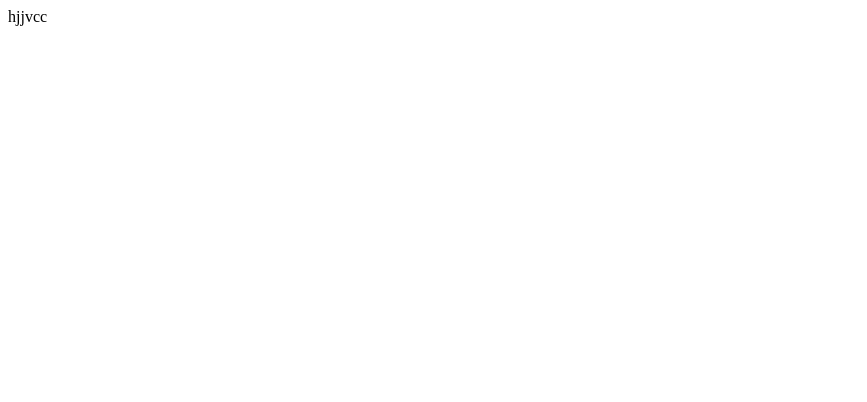
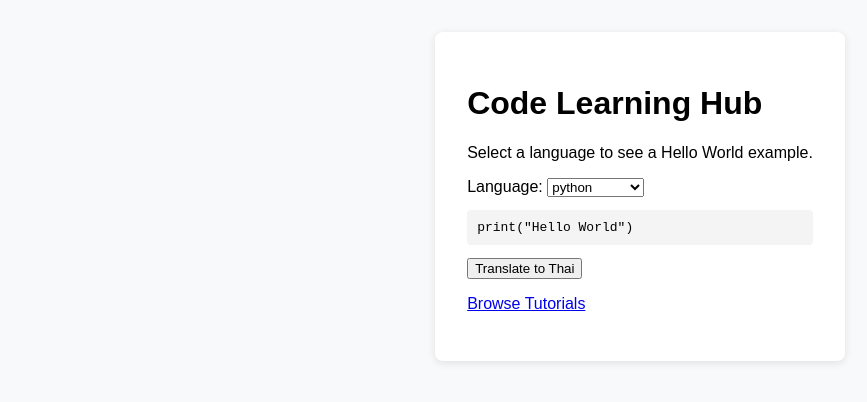
Before and after one commit to osakix/Q2z, a website: page index.html in a window 1280 px wide. Shown: the whole page, without its empty margins (0-867 px from the left). Drawn offline with Linux system fonts and the light colour scheme.

Commit message:
Fix resource paths for static viewing

```diff
--- a/index.html
+++ b/index.html
@@ -1 +1,24 @@
-hjjvcc
+<!DOCTYPE html>
+<html lang="en">
+<head>
+    <meta charset="UTF-8" />
+    <meta name="viewport" content="width=device-width, initial-scale=1.0" />
+    <title>Code Learning Hub</title>
+    <link rel="stylesheet" href="./style.css" />
+</head>
+<body>
+    <div class="container">
+        <h1 id="title">Code Learning Hub</h1>
+        <p id="intro">Select a language to see a Hello World example.</p>
+
+        <label for="language-select">Language:</label>
+        <select id="language-select"></select>
+
+        <pre id="code-example"></pre>
+
+        <button id="translate-btn">Translate to Thai</button>
+        <p><a href="tutorials/index.html">Browse Tutorials</a></p>
+    </div>
+    <script type="module" src="./src/main.js"></script>
+</body>
+</html>
--- /dev/null
+++ b/src/main.js
@@ -0,0 +1,53 @@
+import { samples } from './samples.js';
+
+const translations = {
+  en: {
+    title: 'Code Learning Hub',
+    intro: 'Select a language to see a Hello World example.',
+    button: 'Translate to Thai'
+  },
+  th: {
+    title: 'ศูนย์เรียนรู้การเขียนโค้ด',
+    intro: 'เลือกภาษาเพื่อดูตัวอย่าง Hello World',
+    button: 'แปลเป็นภาษาอังกฤษ'
+  }
+};
+
+const langSelect = document.getElementById('language-select');
+const codeExample = document.getElementById('code-example');
+const title = document.getElementById('title');
+const intro = document.getElementById('intro');
+const translateBtn = document.getElementById('translate-btn');
+
+function populateLanguages() {
+  Object.keys(samples).forEach(key => {
+    const opt = document.createElement('option');
+    opt.value = key;
+    opt.textContent = key;
+    langSelect.appendChild(opt);
+  });
+}
+
+function updateLanguage() {
+  codeExample.textContent = samples[langSelect.value];
+}
+
+function setLocale(locale) {
+  const t = translations[locale];
+  title.textContent = t.title;
+  intro.textContent = t.intro;
+  translateBtn.textContent = t.button;
+  translateBtn.dataset.locale = locale;
+}
+
+langSelect.addEventListener('change', updateLanguage);
+translateBtn.addEventListener('click', () => {
+  const newLocale = translateBtn.dataset.locale === 'en' ? 'th' : 'en';
+  setLocale(newLocale);
+});
+
+const browserLang = navigator.language.startsWith('th') ? 'th' : 'en';
+setLocale(browserLang);
+populateLanguages();
+langSelect.value = 'python';
+updateLanguage();
--- /dev/null
+++ b/src/samples.js
@@ -0,0 +1,99 @@
+export const samples = {
+  abap: 'WRITE \u0027Hello World\u0027.',
+  actionscript: 'trace("Hello World")',
+  ada: 'with Ada.Text_IO;\nprocedure Hello is\nbegin\n  Ada.Text_IO.Put_Line("Hello World");\nend Hello;',
+  apl: '"Hello World"',
+  assembly: '; depends on flavor',
+  awk: 'BEGIN { print "Hello World" }',
+  bash: 'echo "Hello World"',
+  basic: 'PRINT "Hello World"',
+  b: 'main(){ /* example for B language */ }',
+  bison: '%{\n#include <stdio.h>\n%}\n%%\n%%\nint main(){ printf("Hello World\\n"); }',
+  boo: 'print("Hello World")',
+  c: '#include <stdio.h>\nint main(){ printf("Hello World\\n"); return 0; }',
+  'c#': 'using System; class Program { static void Main() { Console.WriteLine("Hello World"); } }',
+  'c++': '#include <iostream>\nint main(){ std::cout << "Hello World"; }',
+  clojure: '(println "Hello World")',
+  cobol: 'IDENTIFICATION DIVISION. PROGRAM-ID. HELLO. PROCEDURE DIVISION. DISPLAY "Hello World". STOP RUN.',
+  coffeescript: 'console.log "Hello World"',
+  d: 'import std.stdio; void main(){ writeln("Hello World"); }',
+  dart: 'void main() { print("Hello World"); }',
+  delphi: 'begin writeln("Hello World"); end.',
+  eiffel: 'class HELLO create make feature make do print ("Hello World") end end',
+  elixir: 'IO.puts "Hello World"',
+  elm: 'main = putStrLn "Hello World"',
+  erlang: 'io:fwrite("Hello World~n").',
+  'f#': 'printfn "Hello World"',
+  fortran: 'program hello\nprint *, "Hello World"\nend program hello',
+  go: 'package main\nimport "fmt"\nfunc main(){ fmt.Println("Hello World") }',
+  groovy: 'println "Hello World"',
+  hack: 'echo "Hello World";',
+  haskell: 'main = putStrLn "Hello World"',
+  java: 'public class HelloWorld { public static void main(String[] args){ System.out.println("Hello World"); } }',
+  javascript: 'console.log("Hello World")',
+  kotlin: 'fun main(){ println("Hello World") }',
+  lua: 'print("Hello World")',
+  matlab: 'disp("Hello World")',
+  'objective-c': '#import <stdio.h>\nint main(){ printf("Hello World\\n"); return 0; }',
+  pascal: 'program Hello; begin writeln("Hello World"); end.',
+  perl: 'print "Hello World\\n";',
+  php: '<?php echo "Hello World"; ?>',
+  python: 'print("Hello World")',
+  r: 'print("Hello World")',
+  ruby: 'puts "Hello World"',
+  rust: 'fn main(){ println!("Hello World"); }',
+  scala: 'object HelloWorld extends App { println("Hello World") }',
+  swift: 'print("Hello World")',
+  typescript: 'console.log("Hello World")',
+  'visual basic': 'Module Hello\nSub Main()\nSystem.Console.WriteLine("Hello World")\nEnd Sub\nEnd Module',
+  wasm: '(module (func (export "_start") (nop))) ; placeholder',
+  zig: 'const std = @import("std"); pub fn main() !void { std.debug.print("Hello World\\n", .{}); }',
+  abc: 'WRITE "Hello World"',
+  agda: 'module Main where\nopen import IO\nmain = putStrLn "Hello World"',
+  algol: 'begin\n  print("Hello World")\nend.',
+  alice: 'fun main() = print("Hello World")',
+  bc: 'print "Hello World"',
+  beanshell: 'print("Hello World");',
+  befunge: '"Hello World" @',
+  chapel: 'writeln("Hello World");',
+  chill: 'PROC(HELLO) BEGIN PRINT("Hello World"); END;',
+  'common lisp': '(format t "Hello World~%")',
+  crystal: 'puts "Hello World"',
+  dibol: 'DISPLAY "Hello World"',
+  dylan: 'format-out("Hello World\\n")',
+  e: 'println("Hello World")',
+  'emacs lisp': '(message "Hello World")',
+  forth: '." Hello World"',
+  icon: 'procedure main() write("Hello World") end',
+  idl: 'PROGRAM Hello\n PRINT, "Hello World"\nEND',
+  io: 'writeln("Hello World")',
+  j: "echo 'Hello World'",
+  julia: 'println("Hello World")',
+  labview: '-- graphical language snippet',
+  'ladder logic': '-- PLC ladder example',
+  logo: 'print "Hello World"',
+  lisp: '(print "Hello World")',
+  'modula-2': 'MODULE Hello; IMPORT InOut; BEGIN InOut.WriteString("Hello World"); END Hello.',
+  nim: 'echo "Hello World"',
+  npl: 'DISPLAY "Hello World"',
+  ocaml: 'print_endline "Hello World"',
+  opencl: '__kernel void hello() { }',
+  'pl/i': 'put list("Hello World");',
+  postscript: '(/Hello World) show',
+  prolog: ':- initialization(write(\'Hello World\')).',
+  'q#': 'namespace Hello { operation Main() : Unit {} }',
+  racket: '#lang racket\n(display "Hello World")',
+  raku: 'say "Hello World"',
+  ring: 'see "Hello World"',
+  sas: 'data _null_; put "Hello World"; run;',
+  scheme: '(display "Hello World")',
+  scratch: '// blocks-based language',
+  smalltalk: 'Transcript show: "Hello World".',
+  solidity: 'pragma solidity ^0.8.0; contract Hello { }',
+  sql: 'SELECT "Hello World";',
+  tcl: 'puts "Hello World"',
+  vhdl: 'entity Hello is end; architecture bhv of Hello is begin end;',
+  'vim script': 'echo "Hello World"',
+  'x++': 'info("Hello World");',
+  yaml: '# Hello World in YAML\nmessage: Hello World'
+};
--- /dev/null
+++ b/style.css
@@ -0,0 +1,23 @@
+body {
+    font-family: Arial, sans-serif;
+    background: #f8f9fa;
+    display: flex;
+    justify-content: center;
+    margin: 0;
+    padding: 2rem;
+}
+
+.container {
+    max-width: 600px;
+    background: #fff;
+    padding: 2rem;
+    border-radius: 8px;
+    box-shadow: 0 2px 8px rgba(0, 0, 0, 0.1);
+}
+
+pre {
+    background-color: #f4f4f4;
+    padding: 10px;
+    border-radius: 4px;
+    overflow-x: auto;
+}
```
Also changed, not shown: package.json (added, +13 -0 lines), tutorials/cpp.md (added, +41 -0 lines), tutorials/index.html (added, +19 -0 lines), tutorials/javascript.md (added, +22 -0 lines), tutorials/python.md (added, +21 -0 lines), README.md (added), 1 other file.
